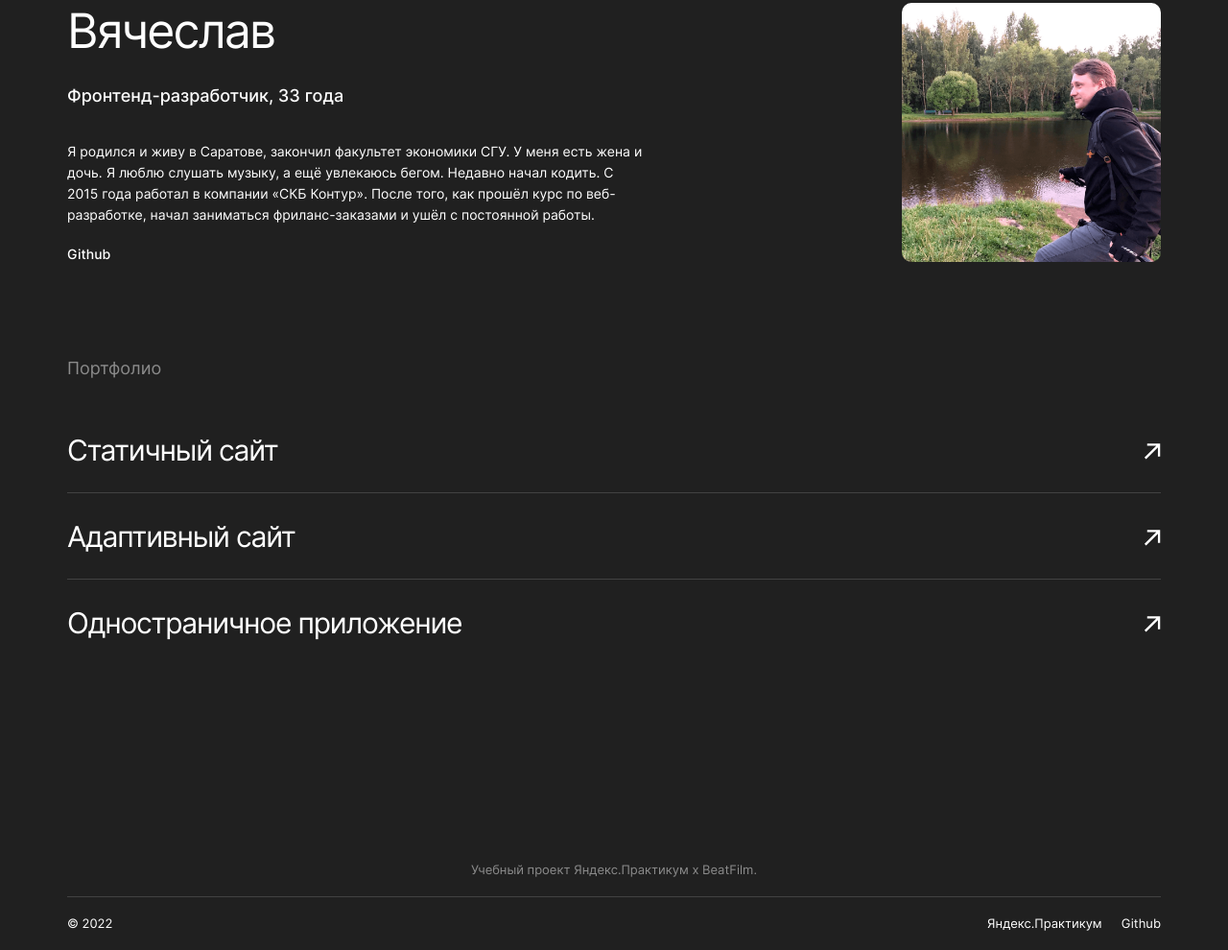
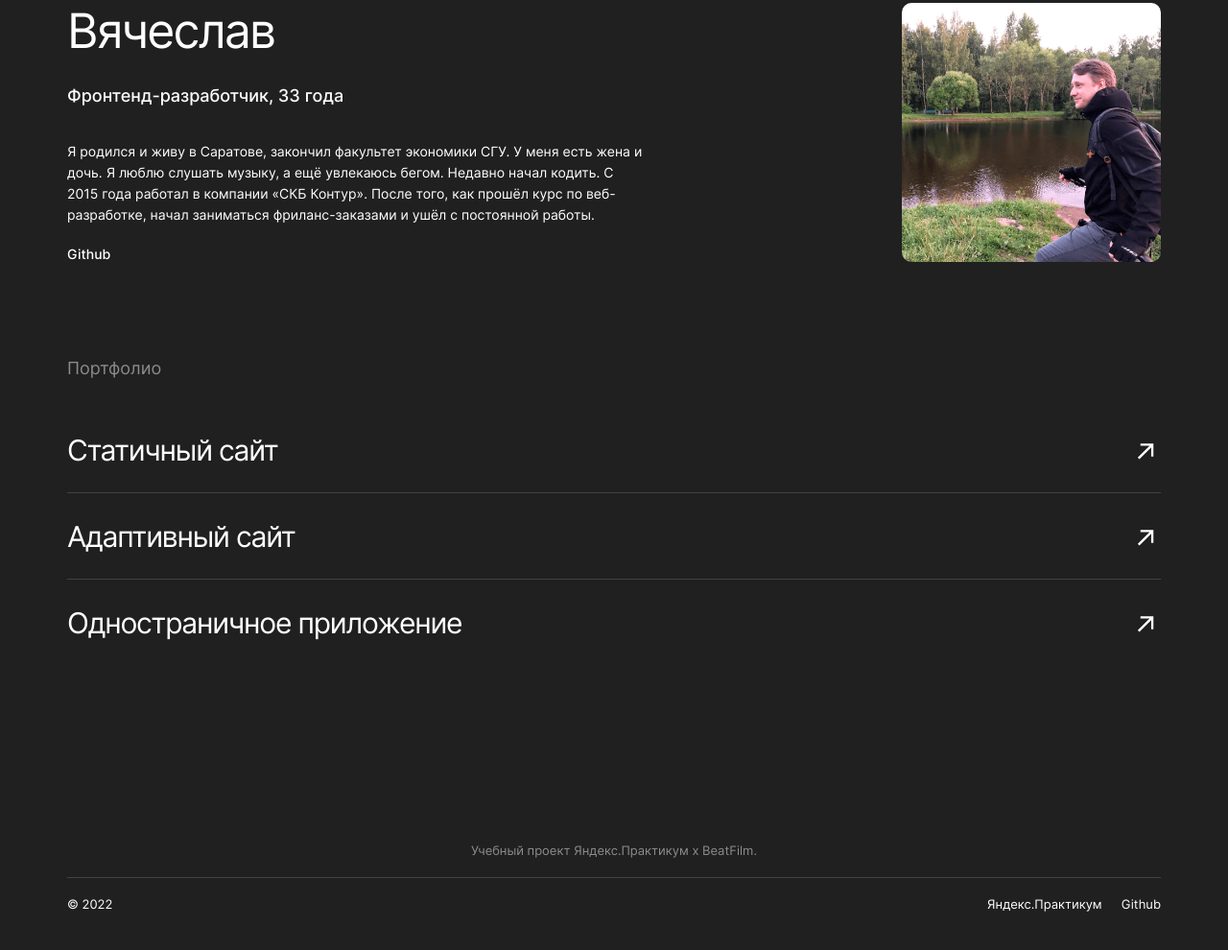
Before and after one commit to mrvinil/movies-explorer-frontend, a React app: page / in a window 1280 px wide. Shown: the part 2091-3081 px from the top of the page at 96% size. Built offline with nearby package versions, Linux system fonts and the light colour scheme.

Commit message:
level-2: fix

```diff
--- a/src/components/App/App.css
+++ b/src/components/App/App.css
@@ -297,7 +297,7 @@
 /*STUDENT =============*/
 
 .student {
-  padding: 110px 0 125px;
+  padding: 110px 0 105px;
 }
 
 .student__about {
@@ -410,8 +410,8 @@
   bottom: 50%;
   right: 0;
   background: url(../../images/icons/icon__link.svg) no-repeat;
-  background-size: cover;
-  width: 18px;
+  background-size: contain;
+  width: 25px;
   height: 17px;
 }
 /*============= STUDENT*/
@@ -471,3 +471,31 @@
 }
 
 /*================= FOOTER*/
+
+
+/* Portrait tablets and medium desktops */
+@media (min-width: 1024px) and (max-width: 1279px) {
+
+}
+
+/* Portrait tablets and small desktops */
+@media (min-width: 768px) and (max-width: 1023px) {
+
+}
+
+@media (min-width: 425px) and (max-width: 992px) {
+
+}
+
+@media (max-width: 720px) {
+
+}
+
+@media (max-width: 550px) {
+
+}
+
+/* Landscape phones and smaller */
+@media (max-width: 424px) {
+
+}
--- a/src/components/App/App.js
+++ b/src/components/App/App.js
@@ -3,7 +3,7 @@ import './App.css';
 
 function App() {
   return (
-    <div className="page">
+    <>
       <div className="container-fluid theme_dark_blue">
         <header className="header container">
           <a href="/" className="header__logo link"></a>
@@ -100,7 +100,7 @@ function App() {
           </div>
         </div>
       </footer>
-    </div>
+    </>
   );
 }
 
```
